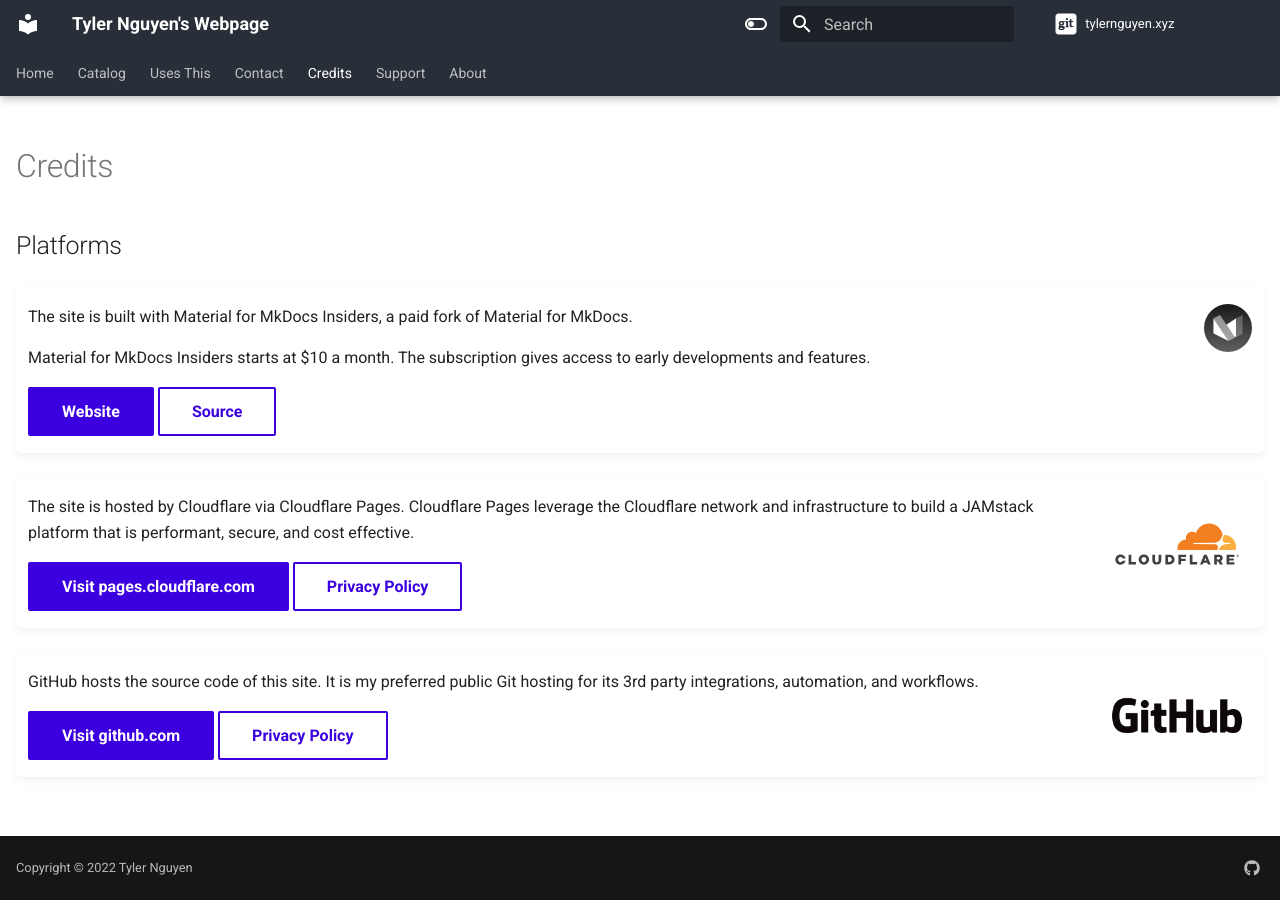
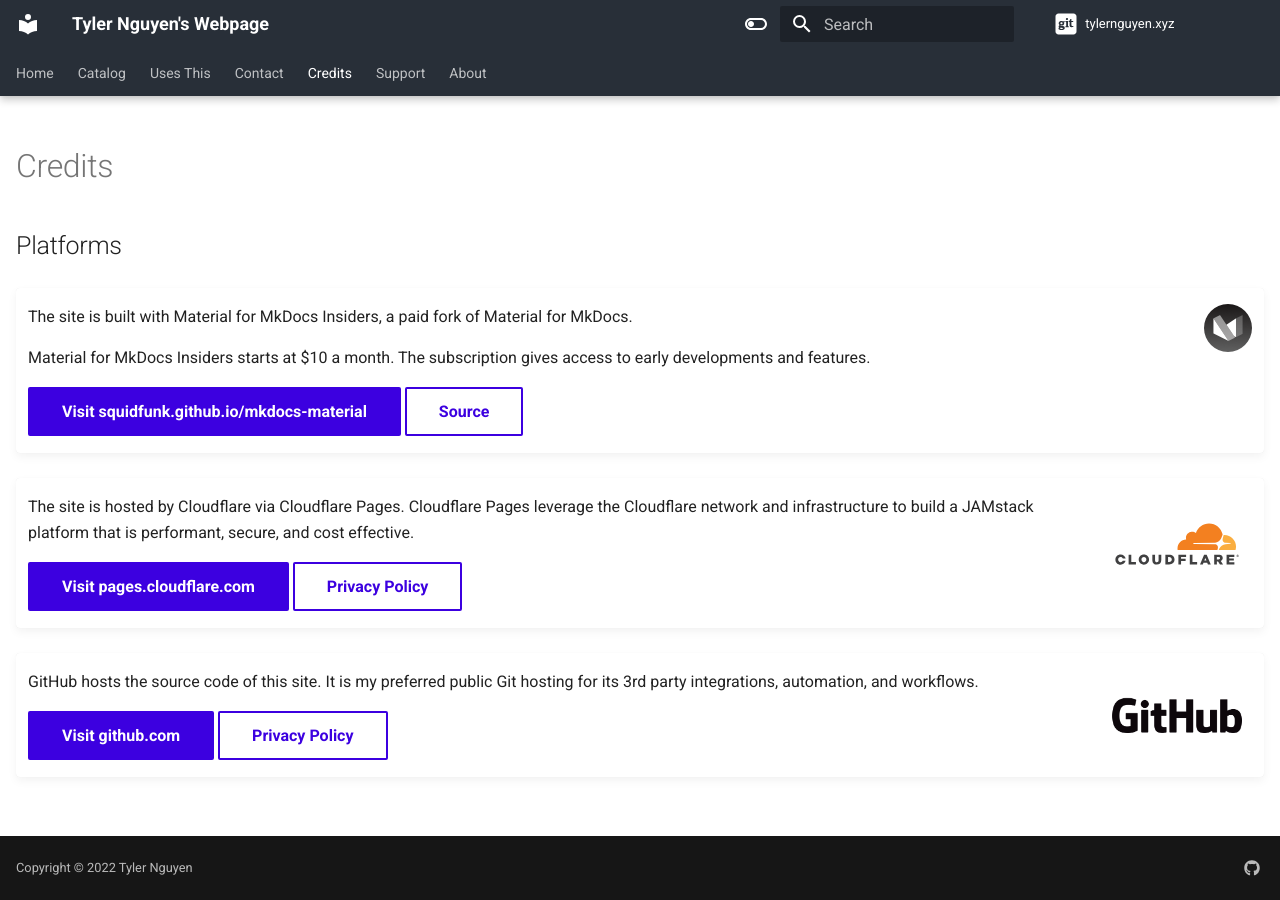
Before and after one commit to tylernguyen/tylernguyen.xyz, an MkDocs documentation site: the page built from docs/credits.md, in a window 1280 px wide. Built offline with MkDocs 1.6.1 and Material for MkDocs 9.7.7, drawn with Linux system fonts in a browser that asks for light colours; plug-ins that fetch from the network failed and are left out; comment, search, counter and statistics services are not loaded.

Commit message:
more stuff

```diff
--- a/docs/credits.md
+++ b/docs/credits.md
@@ -14,7 +14,7 @@
 
     Material for MkDocs Insiders starts at $10 a month. The subscription gives access to early developments and features.
 
-    [Website](https://squidfunk.github.io/mkdocs-material/){ .md-button .md-button--primary } [Source](https://github.com/squidfunk/mkdocs-material){ .md-button }
+    [Visit squidfunk.github.io/mkdocs-material](https://squidfunk.github.io/mkdocs-material/){ .md-button .md-button--primary } [Source](https://github.com/squidfunk/mkdocs-material){ .md-button }
 
 !!! recommendation
 
```
Also changed, not shown: docs/about.md (+2 -0 lines), docs/uses-this/services.md (+1 -1 lines).
